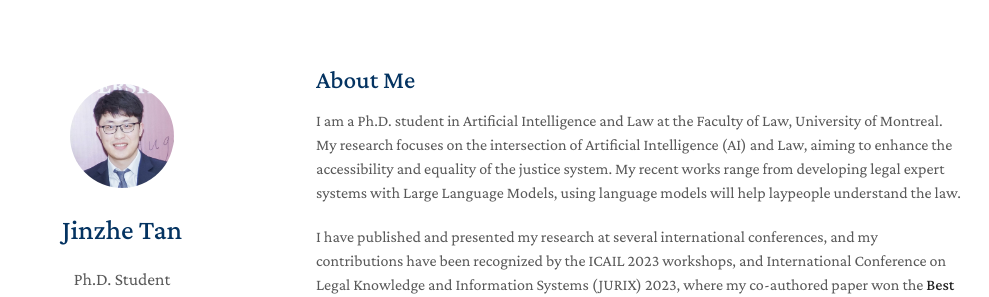
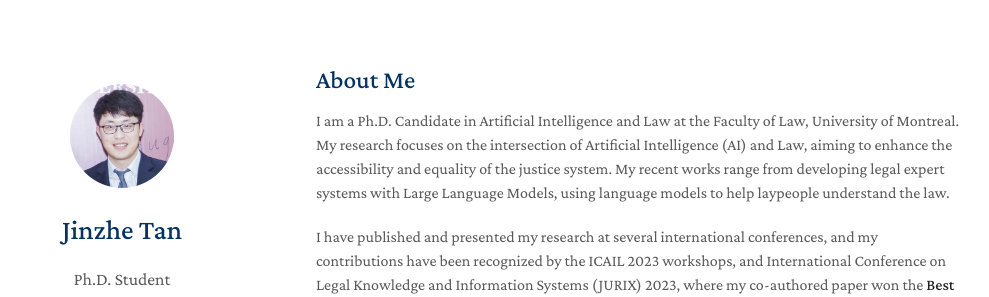
Before and after one commit to JinzheTan/jinzhetan.github.io, a Jekyll site: the page built from index.md, in a window 1280 px wide and 900 px high. Shown: the top 297 px of the window, without its empty margins (154-1143 px from the left). Built offline with Jekyll 4.4.1, drawn with Linux system fonts in a browser that asks for light colours; nearby versions of some CDN libraries; a style sheet for code colours, icons or effects is not loaded; our own code applies the rules of GitHub Pages for plain Markdown files.

Commit message:
Update index.md

```diff
--- a/index.md
+++ b/index.md
@@ -4,7 +4,7 @@ layout: homepage
 
 ## About Me
 
-I am a Ph.D. student in Artificial Intelligence and Law at the Faculty of Law, University of Montreal. My research focuses on the intersection of Artificial Intelligence (AI) and Law, aiming to enhance the accessibility and equality of the justice system. My recent works range from developing legal expert systems with Large Language Models, using language models will help laypeople understand the law.
+I am a Ph.D. Candidate in Artificial Intelligence and Law at the Faculty of Law, University of Montreal. My research focuses on the intersection of Artificial Intelligence (AI) and Law, aiming to enhance the accessibility and equality of the justice system. My recent works range from developing legal expert systems with Large Language Models, using language models to help laypeople understand the law.
 
 I have published and presented my research at several international conferences, and my contributions have been recognized by the ICAIL 2023 workshops, and International Conference on Legal Knowledge and Information Systems (JURIX) 2023, where my co-authored paper won the <strong>Best Paper Award<strong>.
 
```
